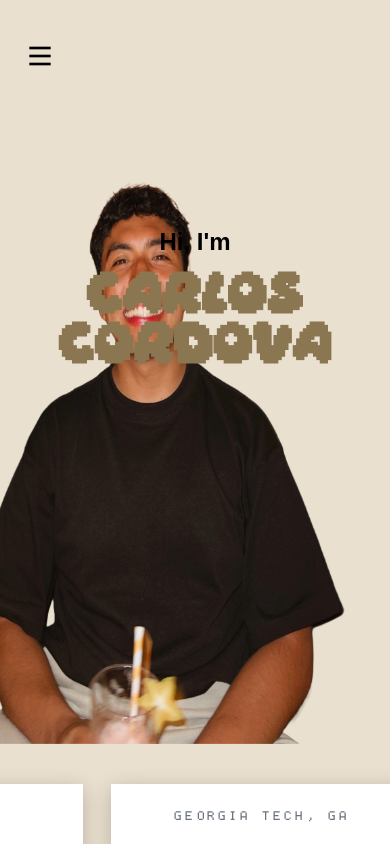
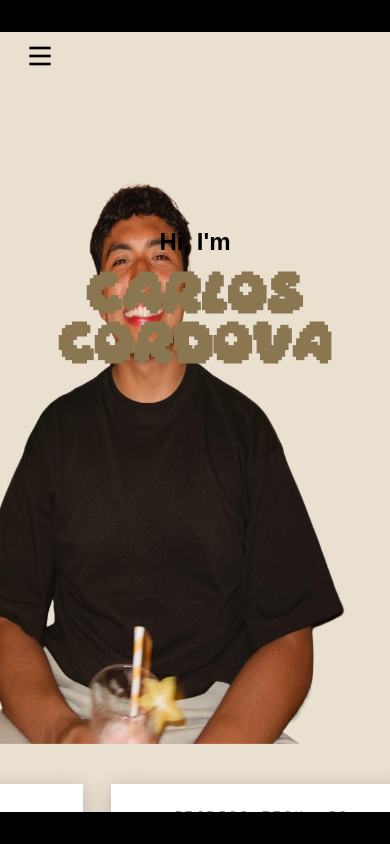
Before and after one commit to CarCor3/my-personal-site, a Next.js app: page / in a window 390 px wide. Built offline with nearby package versions, Linux system fonts and the light colour scheme; a web font is replaced by a local one.

Commit message:
Contact page opt

```diff
--- a/app/layout.tsx
+++ b/app/layout.tsx
@@ -11,6 +11,10 @@ export const metadata: Metadata = {
     description: 'A showcase of my work and skills',
 };
 
+export const viewport = {
+    themeColor: '#000000',
+};
+
 export default function RootLayout({
     children,
 }: {
@@ -19,6 +23,10 @@ export default function RootLayout({
     return (
         <html lang="en">
             <body className={inter.className}>
+                {/* Mobile black bars */}
+                <div className="fixed top-0 left-0 right-0 h-8 bg-black z-[300] md:hidden" />
+                <div className="fixed bottom-0 left-0 right-0 h-8 bg-black z-[300] md:hidden" />
+
                 <Navbar />
                 <main>
                     <PageTransitionProvider>
```
